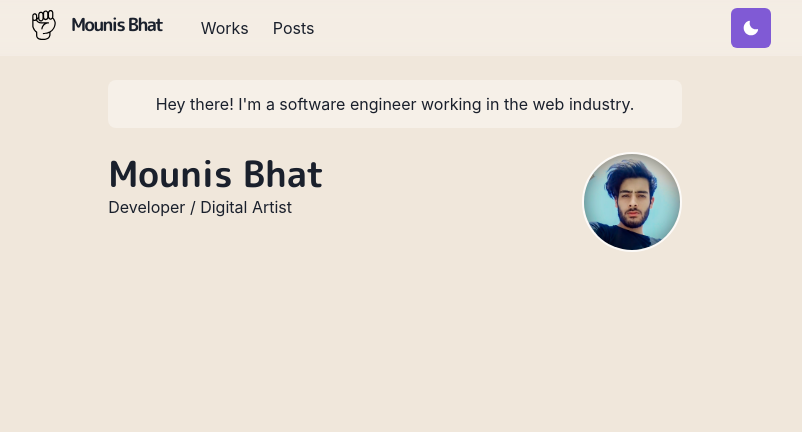
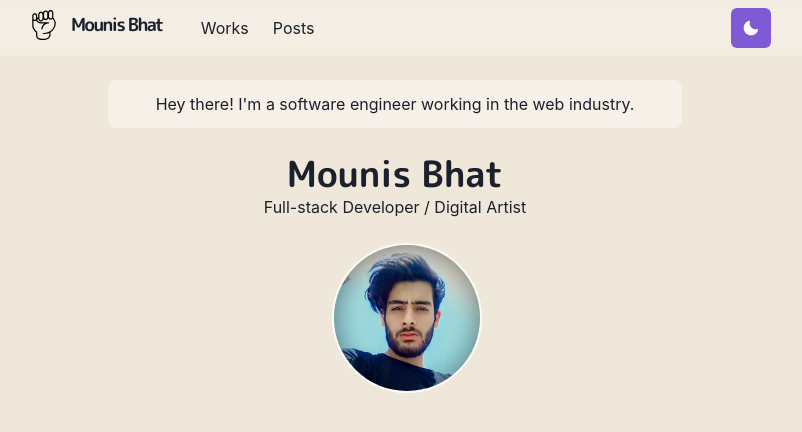
Before and after one commit to mounis-bhat/portfolio, a Next.js app: page / in a window 1280 px wide. Shown: the top 432 px of the page, without its empty margins (245-1047 px from the left). Built offline with nearby package versions, Linux system fonts and the light colour scheme.

Commit message:
Change alignment of Name and Title

```diff
--- a/pages/index.jsx
+++ b/pages/index.jsx
@@ -20,12 +20,14 @@ const index = () => {
         Hey there! I'm a software engineer working in the web industry.
       </Box>
 
-      <Box display={{ md: "flex" }}>
-        <Box flexGrow={1}>
+      <Box
+      // display={{ md: "flex" }}
+      >
+        <Box flexGrow={1} align="center" mb={6}>
           <Heading as="h2" variant="page-title">
             Mounis Bhat
           </Heading>
-          <p>Developer / Digital Artist</p>
+          <p>Full-stack Developer / Digital Artist</p>
         </Box>
         <Box
           flexShrink={0}
@@ -37,7 +39,7 @@ const index = () => {
             borderColor="whiteAlpha.800"
             borderWidth={2}
             borderStyle="solid"
-            maxWidth="100px"
+            maxWidth="150px"
             display="inline-block"
             borderRadius="full"
             src="/images/mounis.jpg"
```
